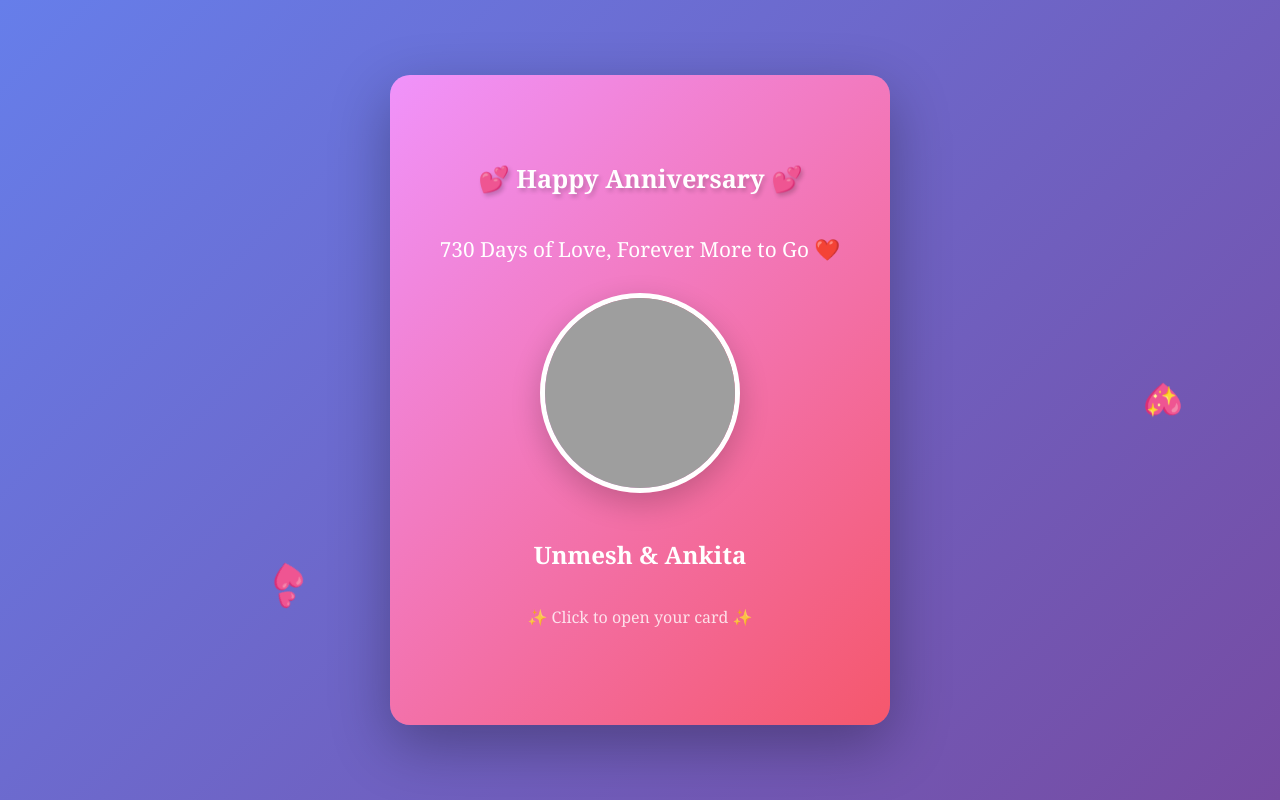
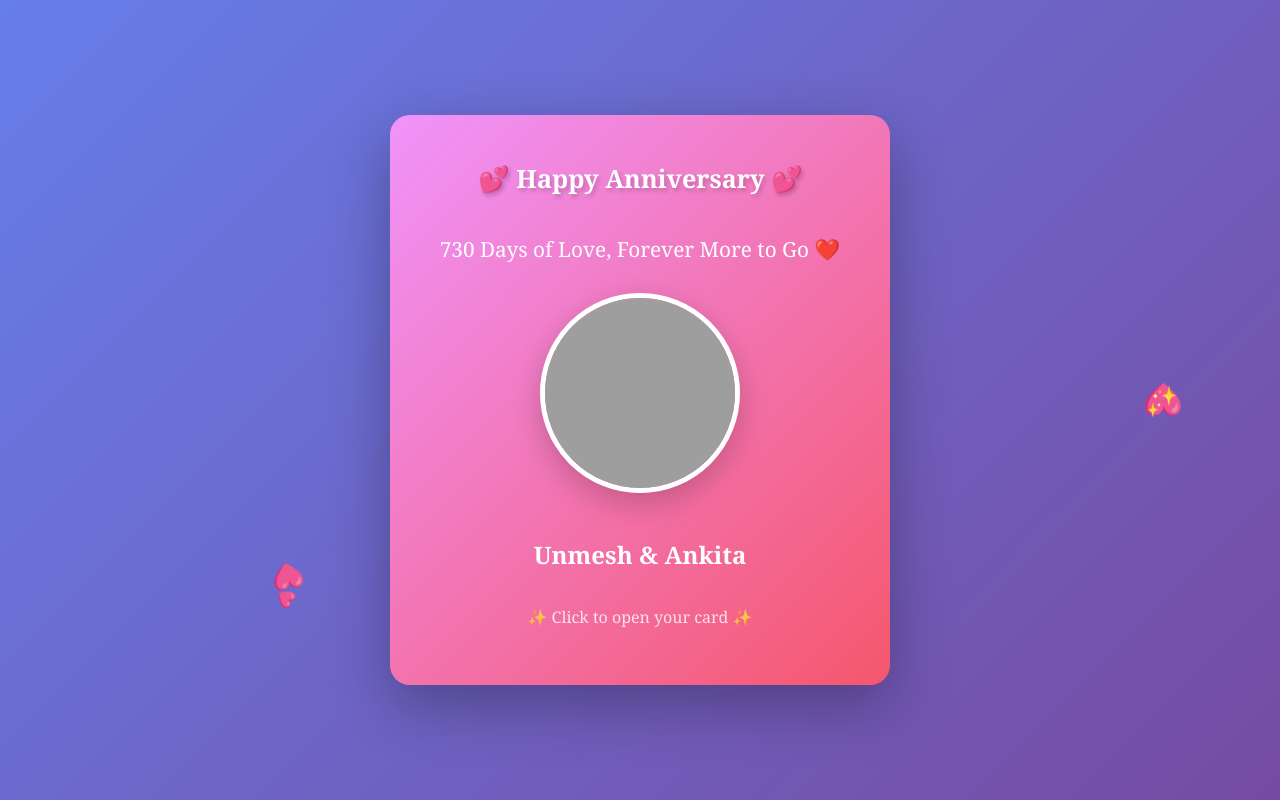
Before and after one commit to unmesh-bhole-30/anniversary, a plain HTML site: page index.html in a window 1280 px wide. Drawn offline with Linux system fonts and the light colour scheme; grey boxes are pictures that could not be loaded.

Commit message:
Initial commit

```diff
--- a/index.html
+++ b/index.html
@@ -30,7 +30,7 @@
 
         .card {
             width: 500px;
-            height: 650px;
+            height: 570px;
             position: relative;
             transform-style: preserve-3d;
             cursor: pointer;
@@ -50,11 +50,9 @@
             box-shadow: 0 20px 60px rgba(0, 0, 0, 0.3);
             display: flex;
             flex-direction: column;
-            justify-content: flex-start;
+            justify-content: center;
             align-items: center;
             padding: 40px;
-            overflow-y: auto;
-            -webkit-overflow-scrolling: touch;
         }
 
         .card-front {
@@ -72,8 +70,6 @@
         .front-content {
             text-align: center;
             width: 100%;
-            min-height: min-content;
-            padding: 20px 0;
         }
 
         .front-content h1 {
```
